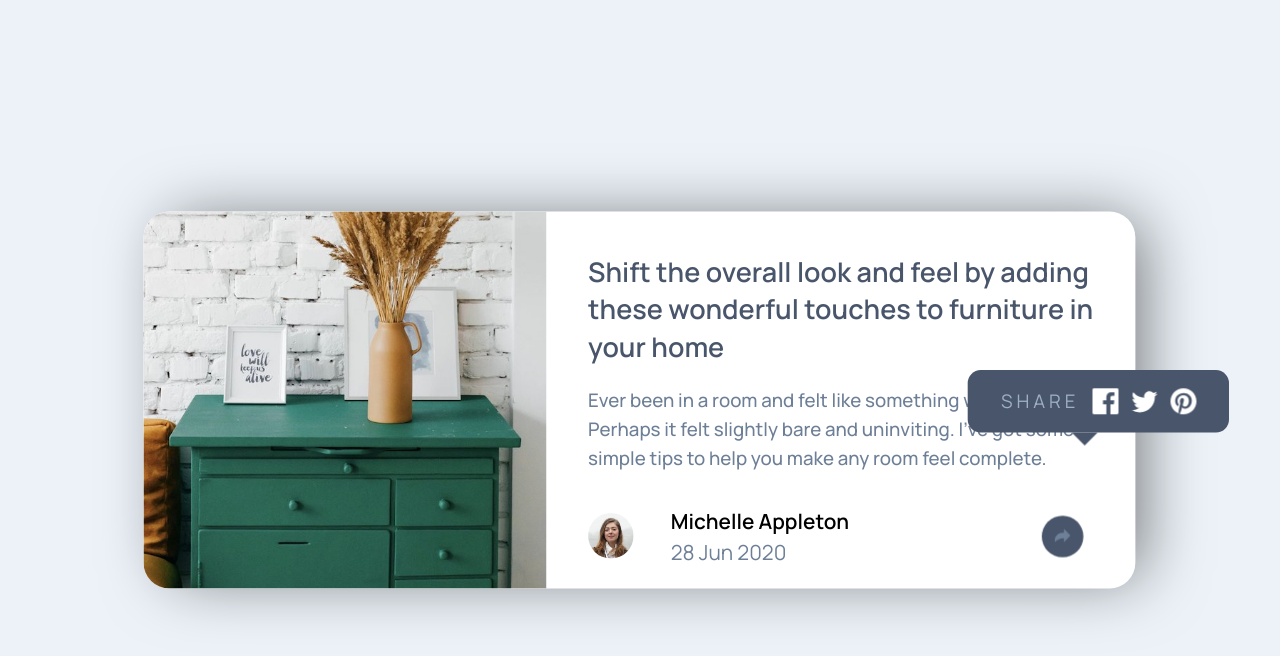
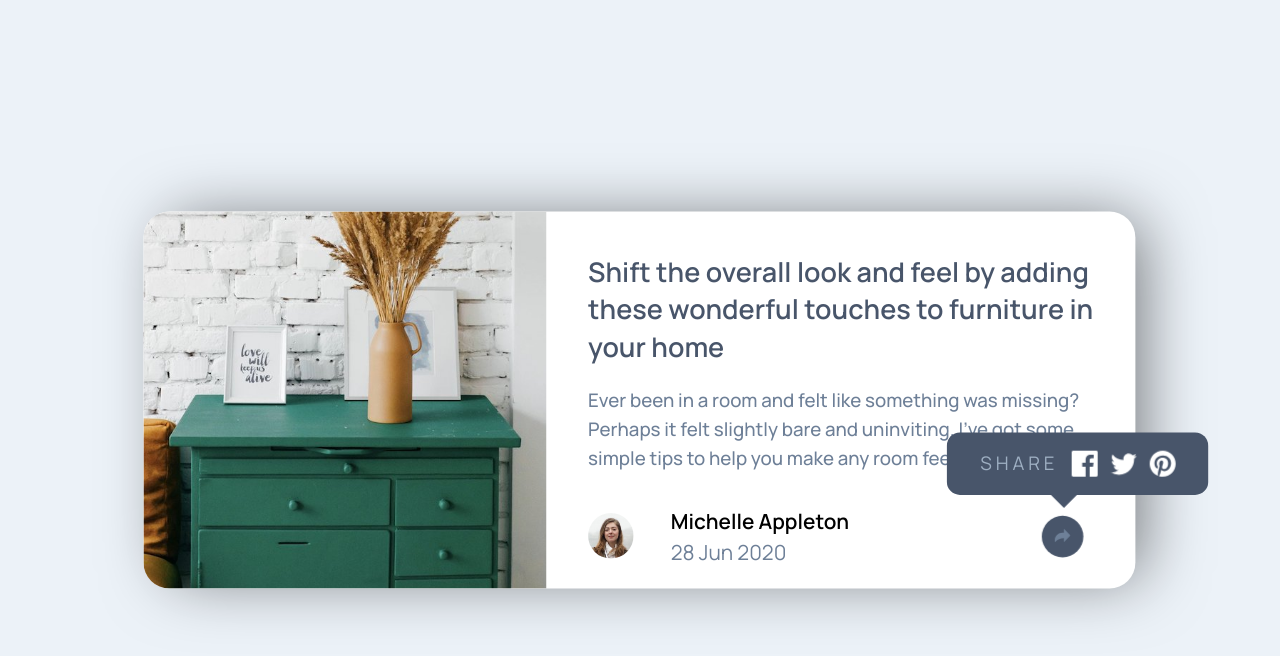
Before and after one commit to CREPTONICE/Frontend-Mentor-Article-preview-component, a plain HTML site: page index.html in a window 1280 px wide. Both pictures are taken after a click on the element 1063 px from the left and 535 px from the top of the page. Drawn offline with Linux system fonts and the light colour scheme.

Commit message:
final laptop adjustment

```diff
--- a/style.css
+++ b/style.css
@@ -232,12 +232,6 @@ main {
     transform: rotate(0deg);
   }
 }
-/*
-@media (min-width: 425px) {
-  .box {
-    scale: 1.2;
-  }
-} */
 
 @media (min-width: 600px) {
   .box {
@@ -341,6 +335,11 @@ main {
   #main__img {
     height: 290px;
   }
+
+  #socials {
+    bottom: 4.5rem;
+    right: -3.5rem;
+  }
 }
 
 @media (min-width: 1200px) {
@@ -385,6 +384,12 @@ main {
     scale: 1.1;
   }
 }
+
+@media (max-height: 700px) and (max-height: 700px) {
+  .box {
+    scale: 1;
+  }
+}
 @media (max-height: 700px) and (max-width: 400px) {
   .box {
     scale: 1;
@@ -396,9 +401,3 @@ main {
     scale: 1;
   }
 }
-/*
-@media (max-height: 700px) and (max-width: 1000) {
-  .box {
-    margin-top: 2rem;
-  }
-} */
```
